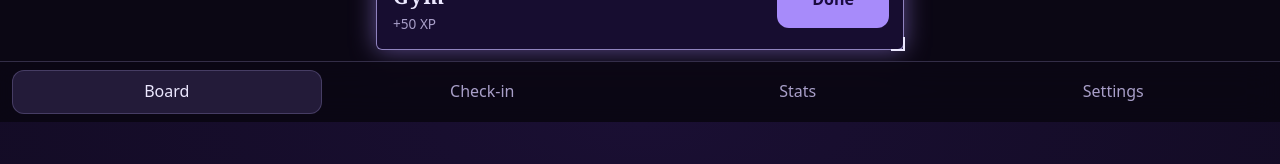
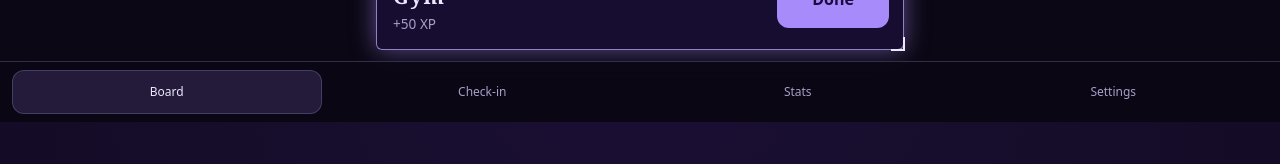
Before and after one commit to bhdang04/life-rpg, a React (Vite) app: page / in a window 1280 px wide. Shown: the part 678-842 px from the top of the page. Built offline with nearby package versions, Linux system fonts and the light colour scheme.

Commit message:
Nav button layout for tab icons

```diff
--- a/src/theme/tokens.css
+++ b/src/theme/tokens.css
@@ -90,7 +90,7 @@ nav {
   backdrop-filter: blur(18px);
   -webkit-backdrop-filter: blur(18px);
 }
-nav button { flex: 1; padding: 0 4px; background: transparent; border-color: transparent; color: var(--text-dim); }
+nav button { flex: 1; display: flex; flex-direction: column; align-items: center; justify-content: center; gap: 2px; font-size: 0.75rem; padding: 0 4px; background: transparent; border-color: transparent; color: var(--text-dim); }
 nav button[aria-current='true'] { color: var(--text); background: var(--glass-strong); border-color: var(--border); }
 
 .clock { font-size: 4rem; font-variant-numeric: tabular-nums; text-align: center; color: var(--text); margin: 16px 0; text-shadow: 0 0 24px var(--accent); }
```
